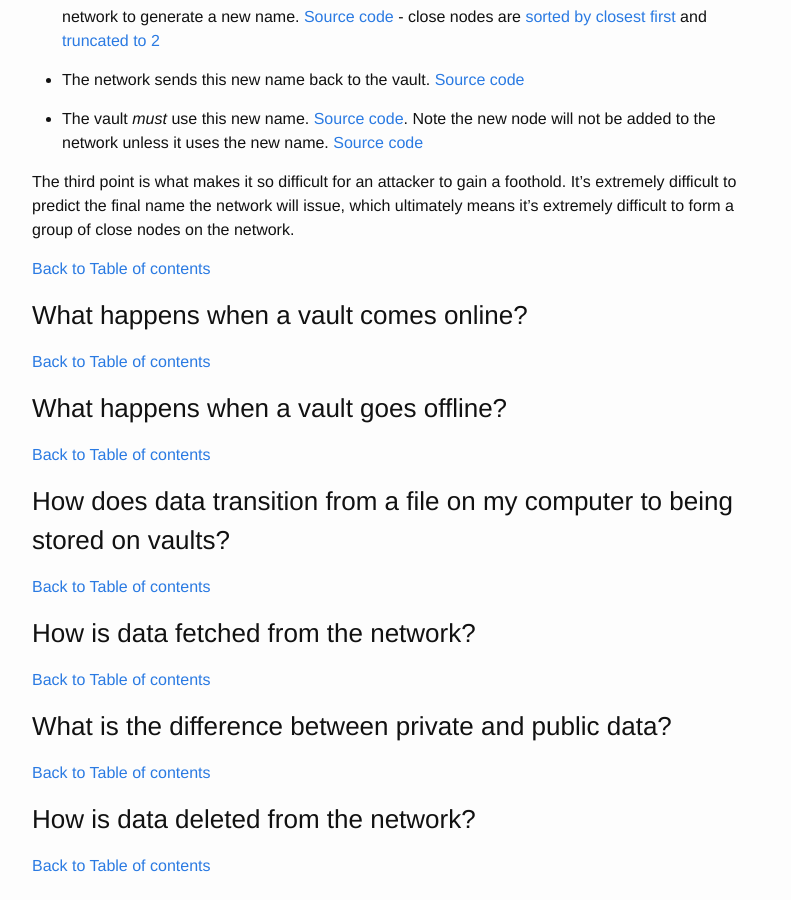
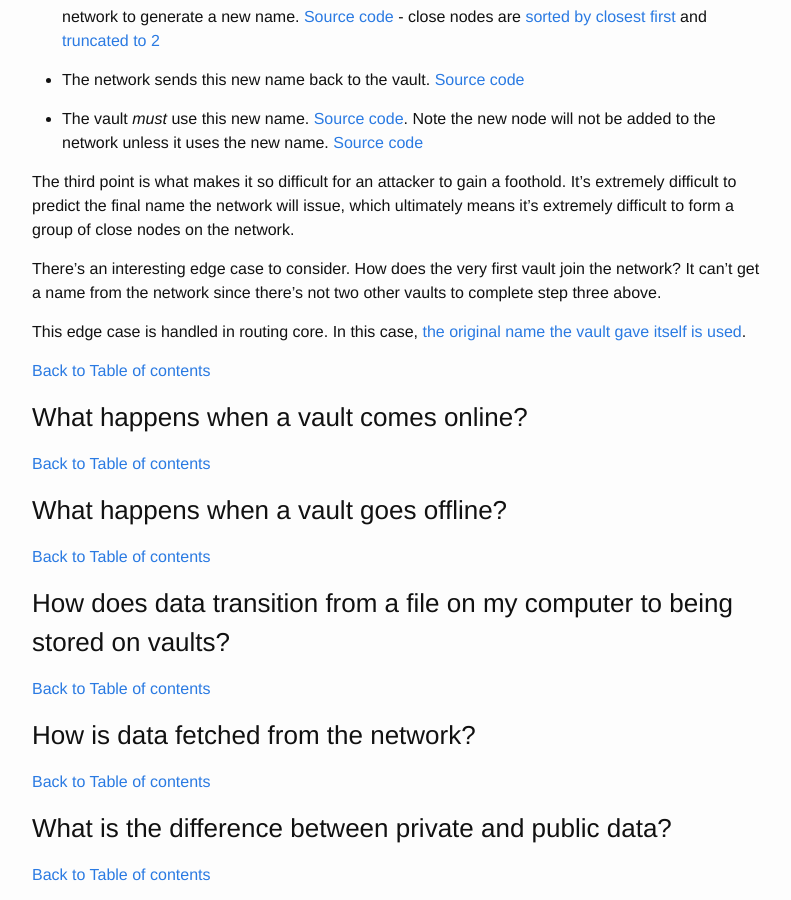
Before and after one commit to safe-network-explained/safe-network-explained.github.io, a Jekyll site: the page built from _posts/2016-05-10-safe-network-implementation-explained-in-plain-language.markdown, in a window 1280 px wide and 900 px high, scrolled down 3516 px. Shown: the whole window, without its empty margins (238-1029 px from the left). Built offline with Jekyll 4.4.1, drawn with Linux system fonts in a browser that asks for light colours.

Commit message:
Naming of first node to join the network

```diff
--- a/_posts/2016-05-10-safe-network-implementation-explained-in-plain-language.markdown
+++ b/_posts/2016-05-10-safe-network-implementation-explained-in-plain-language.markdown
@@ -118,6 +118,10 @@ The vault name is the only variable in calculating distance to other vaults to f
 
 The third point is what makes it so difficult for an attacker to gain a foothold. It's extremely difficult to predict the final name the network will issue, which ultimately means it's extremely difficult to form a group of close nodes on the network.
 
+There's an interesting edge case to consider. How does the very first vault join the network? It can't get a name from the network since there's not two other vaults to complete step three above.
+
+This edge case is handled in routing core. In this case, [the original name the vault gave itself is used](https://github.com/maidsafe/routing/blob/a8ee5ce4ba6356830ce2f38675773fcedc3da13b/src/core.rs#L551).
+
 [Back to Table of contents](#how-are-vaults-named-by-the-network_toc)
 
 ### What happens when a vault comes online?
```
